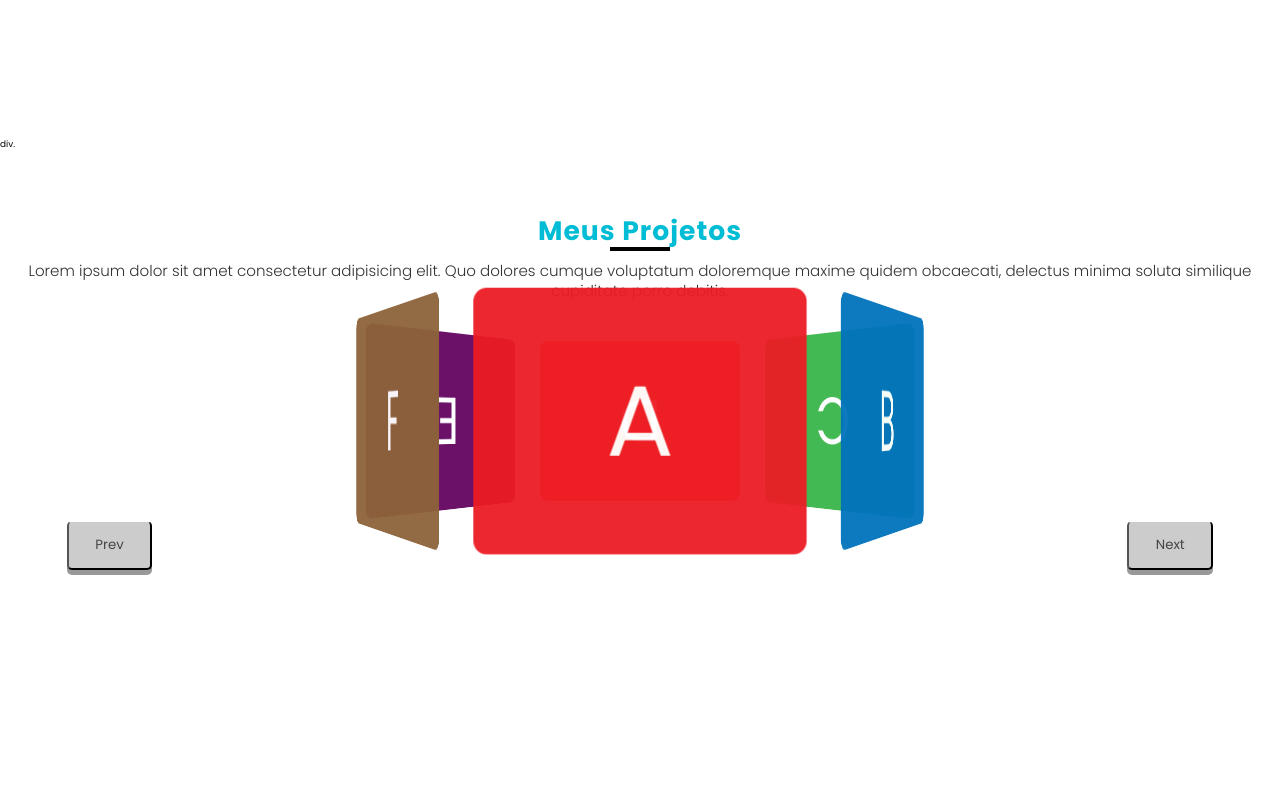
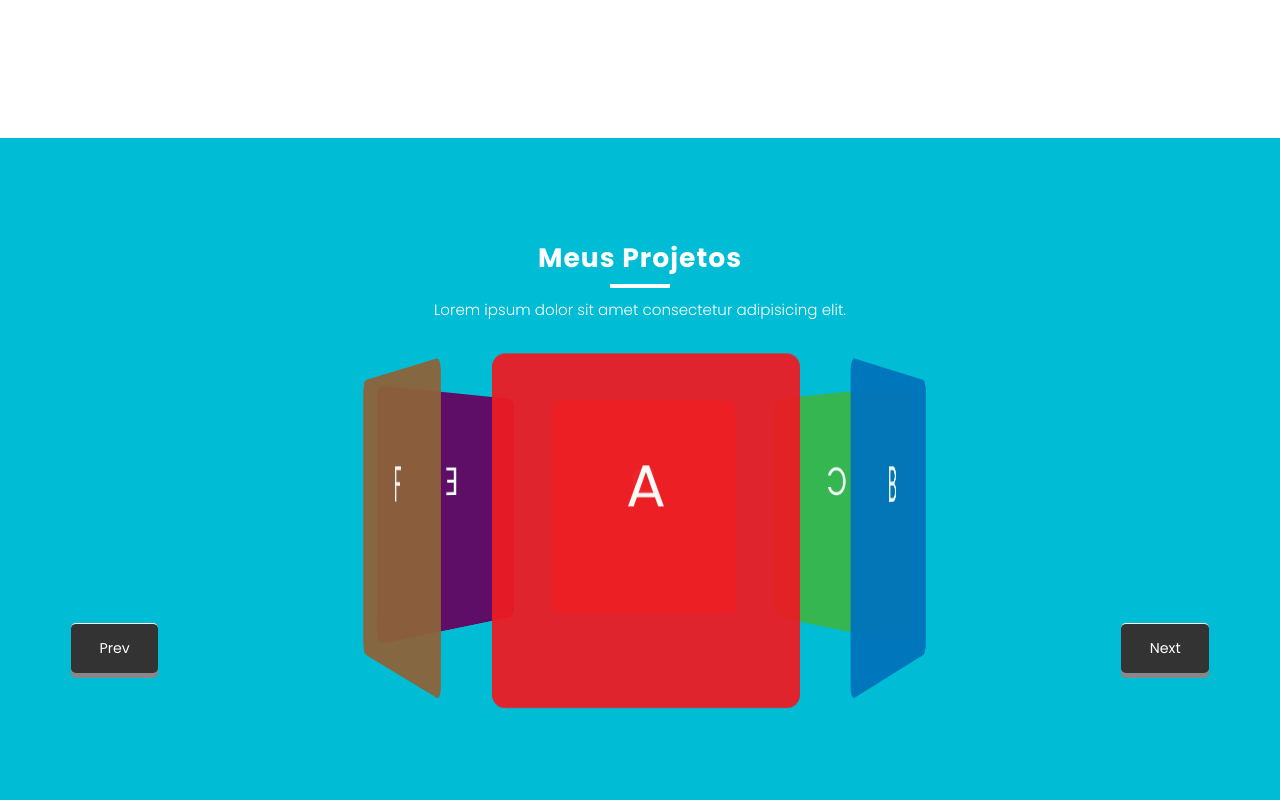
Before and after one commit to Oliveira-Renato/MyPortfolio, a React (Create React App) app: page / in a window 1280 px wide. Shown: the part 2300-3100 px from the top of the page. Built offline with nearby package versions, Linux system fonts and the light colour scheme.

Commit message:
some problems, but i can handle it!

```diff
--- a/src/components/projects/index.tsx
+++ b/src/components/projects/index.tsx
@@ -1,3 +1,5 @@
+import '../../styles/media.scss'
+import '../../styles/global.scss'
 import './style.scss';
 import $ from "jquery";
 
@@ -5,7 +7,7 @@ export function Projects(){
     var carousel: any = $(".carousel"), currdeg: number  = 0;
 
     function rotate(){
-
+      console.log('deixa com pai')
       carousel.css({
           "-webkit-transform": "rotateY("+currdeg+"deg)",
           "-moz-transform": "rotateY("+currdeg+"deg)",
@@ -14,21 +16,25 @@ export function Projects(){
         });
     }
 
-    function handleTurnRight(e:any){
+    function handleTurnRight(e: any){
+      e.preventDefault()
       currdeg = currdeg - 60;
       rotate()
     }
+
     function handleTurnLeft(e:any){
+      e.preventDefault()
       currdeg = currdeg + 60;
       rotate()
     }
 
   return (
     <section className="project" id="project">
-      <div className="title black">
+      <div className="title white">
         <h2>Meus Projetos</h2>
-            <p>Lorem ipsum dolor sit amet consectetur adipisicing elit. Quo dolores cumque voluptatum doloremque maxime quidem obcaecati, delectus minima soluta similique cupiditate porro debitis.</p>
+            <p>Lorem ipsum dolor sit amet consectetur adipisicing elit.</p>
       </div>
+      <div className="main-container">
         <div className="container-project">
           <div className="carousel">
               <div className="item a">A</div>
@@ -39,8 +45,9 @@ export function Projects(){
               <div className="item f">F</div>
           </div>
       </div>
-      <button className="next" onClick={ handleTurnRight } >Next</button>
-      <button className="prev" onClick={ handleTurnLeft } >Prev</button>
+      </div>
+      <div className="next" onClick={ handleTurnRight }>Next</div>
+      <div className="prev" onClick={ handleTurnLeft }>Prev</div>
     </section>
   )
 }
--- a/src/components/projects/style.scss
+++ b/src/components/projects/style.scss
@@ -1,12 +1,14 @@
 .project {
 
-  padding: 70px 0;
-  font: 15px/20px Arial, sans-serif;
+  background: #00bcd4;
+
+  .main-container{
+      margin: 7rem auto;
 
       .container-project {
         margin: 0 auto;
-    width: 250px;
-    height: 200px;
+        width: 25rem;
+        height: 20rem;
         position: relative;
         perspective: 1000px;
 
@@ -22,8 +24,8 @@
             display: block;
             position: absolute;
             background: #000;
-        width: 250px;
-        height: 200px;
+            width: 26rem;
+            height: 30rem;
             line-height: 200px;
             font-size: 5em;
             text-align: center;
@@ -59,18 +61,23 @@
         }
       }
 
+  }
+
+
+
   .next, .prev {
-    color: #444;
+    font-size: 1.6rem;
+    color: #FFF;
     position: absolute;
     padding: 1em 2em;
     cursor: pointer;
-    background: #CCC;
+    background: #333;
     border-radius: 5px;
     border-top: 1px solid #FFF;
-    box-shadow: 0 5px 0 #999;
+    box-shadow: 0 5px 0 #888;
     transition: box-shadow 0.1s, top 0.1s;
 
-    &.next:hover, +.prev:hover { color: #000; }
+    &.next:hover, +.prev:hover { color: #999; }
     &.next:active, +.prev:active {
 
       box-shadow: 0 1px 0 #999;
--- a/src/routes/Home.tsx
+++ b/src/routes/Home.tsx
@@ -230,7 +230,7 @@ export function Home(){
             </section>
 
             {/* Sessão Projetos */}
-            div.
+
             <Projects />
 
             {/* Formulario Contato */}
--- a/src/styles/media.scss
+++ b/src/styles/media.scss
@@ -1,9 +1,27 @@
 /*Corrigindo a exibição em telas menores*/
-@media (max-width: 2000px) {
+@media (max-width: 5000) {
   html {
     font-size: 78.5%;
   }
+  .project .main-container {
+    margin-top: 2rem;
+  }
+  .project .container-project .carousel .item.a {
+    transform: rotateY(0deg) translateZ(160px);
+  }
+
+  .project .container-project .carousel .item {
+    width: 250px;
+    height: 300px;
+    line-height: 200px;
+    font-size: 5em;
+    text-align: center;
+    color: #FFF;
+    opacity: 0.95;
+    border-radius: 10px;
+  }
 }
+
 
 @media (max-width: 1500px) {
   html {
```
Lines whose indentation alone changed are shown as unchanged.
